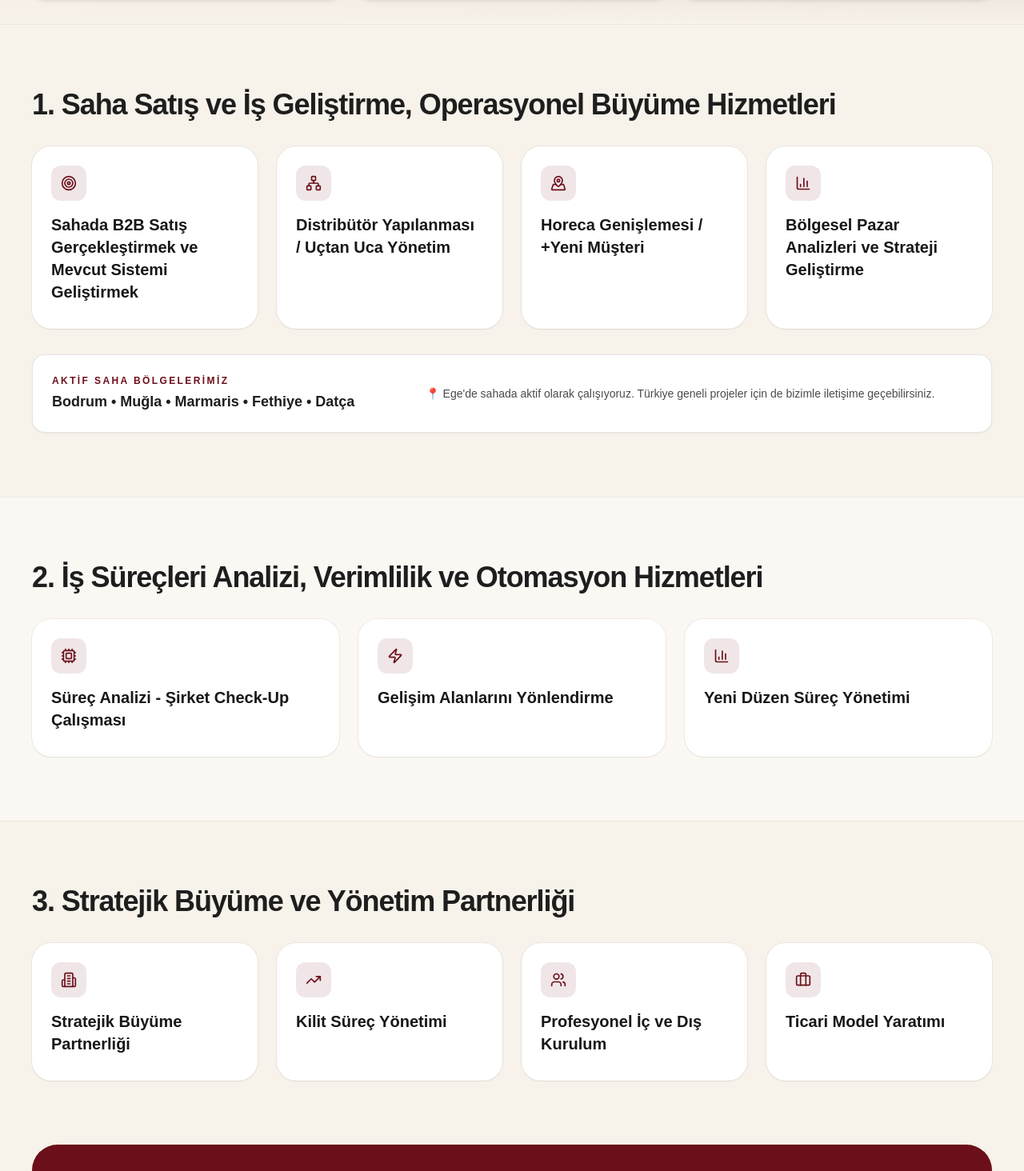
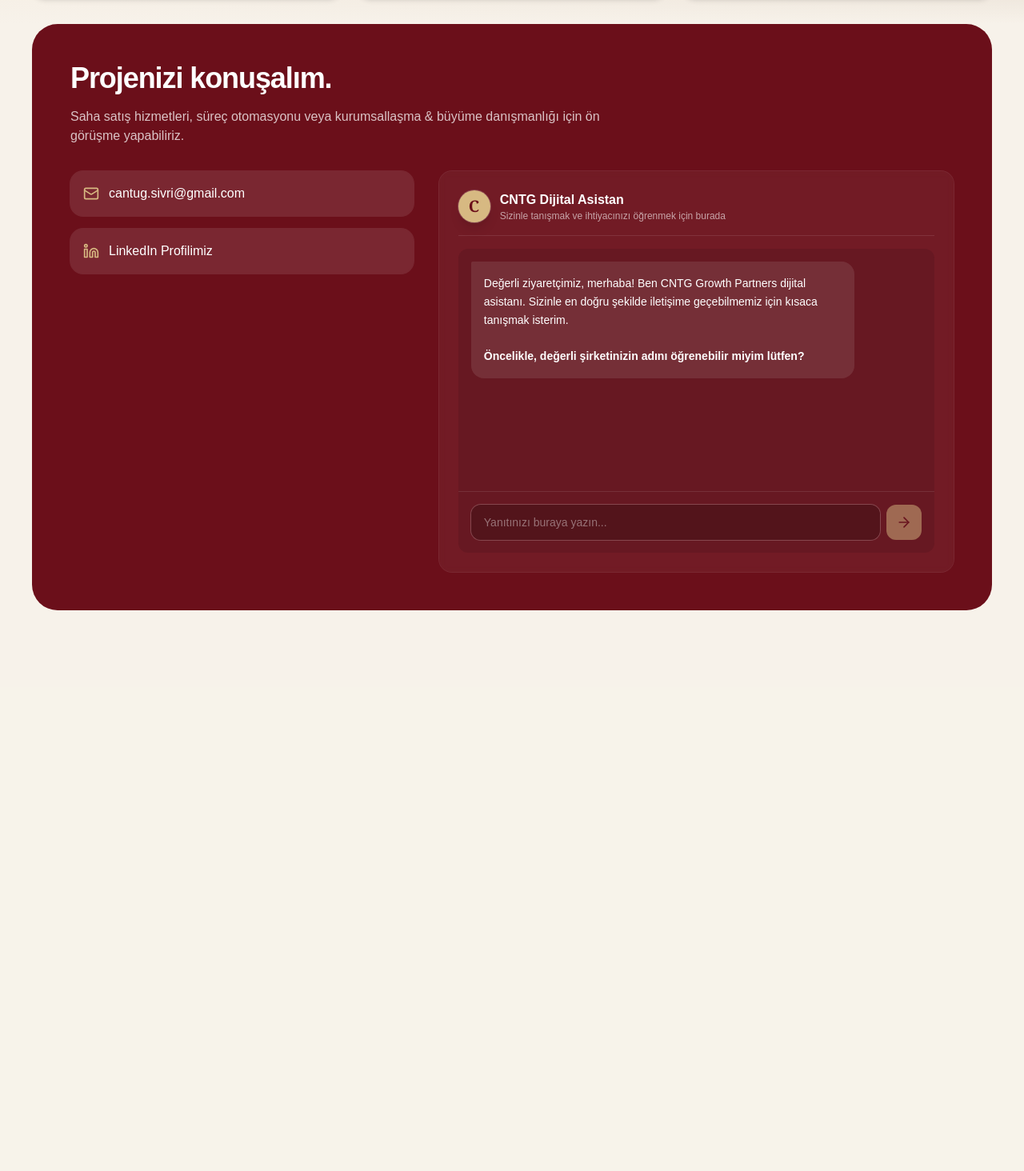
Before and after one commit to cantugsivri/cntg-site, a Next.js app: page / in a window 1280 px wide. Shown: the part 754-2218 px from the top of the page at 80% size. After the commit the page ends 1613 px from the top, so only its background shows below. Built offline with nearby package versions, Linux system fonts and the light colour scheme.

Commit message:
remove detail sections from main page, now on separate pages

```diff
--- a/app/page.tsx
+++ b/app/page.tsx
@@ -154,120 +154,6 @@
               </a>
             </div>
           </div>
-        </div>
-      </section>
-
-      {/* DETAILED SECTION 1: SAHA SATIŞ, BÜYÜME VE OPERASYON HİZMETLERİ */}
-      <section id="saha-hizmetleri" className="mx-auto max-w-7xl px-4 py-12 sm:px-6 sm:py-20 lg:px-10 w-full border-t border-black/5">
-        <div className="flex flex-col md:flex-row md:items-end justify-between mb-8 gap-4">
-          <div>
-            <h2 className="text-2xl font-bold tracking-[-0.03em] sm:text-4xl">
-              1. Saha Satış ve İş Geliştirme, Operasyonel Büyüme Hizmetleri
-            </h2>
-          </div>
-        </div>
-
-        <div className="grid gap-6 md:grid-cols-2 lg:grid-cols-4">
-          <ServiceCard
-            icon={<Target />}
-            title="Sahada B2B Satış Gerçekleştirmek ve Mevcut Sistemi Geliştirmek"
-            text=""
-          />
-          <ServiceCard
-            icon={<Network />}
-            title="Distribütör Yapılanması / Uçtan Uca Yönetim"
-            text=""
-          />
-          <ServiceCard
-            icon={<MapPinned />}
-            title="Horeca Genişlemesi / +Yeni Müşteri"
-            text=""
-          />
-          <ServiceCard
-            icon={<BarChart3 />}
-            title="Bölgesel Pazar Analizleri ve Strateji Geliştirme"
-            text=""
-          />
-        </div>
-
-        {/* Regional Focus Banner */}
-        <div className="mt-8 rounded-2xl border border-black/10 bg-white p-5 shadow-sm sm:p-6">
-          <div className="grid gap-3 sm:grid-cols-[0.8fr_1.2fr] sm:items-center">
-            <div>
-              <p className="text-xs font-semibold tracking-[0.2em] text-[#6B0F1A] uppercase">
-                AKTİF SAHA BÖLGELERİMİZ
-              </p>
-              <h3 className="mt-1 text-lg font-bold">
-                <span className="font-extrabold">Bodrum</span> • Muğla • Marmaris • Fethiye • Datça
-              </h3>
-            </div>
-            <p className="text-sm font-medium text-[#4B4B4B]">
-              📍 Ege&apos;de sahada aktif olarak çalışıyoruz. Türkiye geneli projeler için de bizimle iletişime geçebilirsiniz.
-            </p>
-          </div>
-        </div>
-      </section>
-
-      {/* DETAILED SECTION 2: İŞ SÜREÇLERİ OTOMASYONU, VERİMLİLİK VE ANALİZ ÇALIŞMALARI */}
-      <section id="otomasyon-analiz" className="mx-auto max-w-7xl px-4 py-12 sm:px-6 sm:py-20 lg:px-10 w-full border-t border-black/5 bg-white/40">
-        <div className="flex flex-col md:flex-row md:items-end justify-between mb-8 gap-4">
-          <div>
-            <h2 className="text-2xl font-bold tracking-[-0.03em] sm:text-4xl">
-              2. İş Süreçleri Analizi, Verimlilik ve Otomasyon Hizmetleri
-            </h2>
-          </div>
-        </div>
-
-        <div className="grid gap-6 md:grid-cols-2 lg:grid-cols-3">
-          <ServiceCard
-            icon={<Cpu />}
-            title="Süreç Analizi - Şirket Check-Up Çalışması"
-            text=""
-          />
-          <ServiceCard
-            icon={<Zap />}
-            title="Gelişim Alanlarını Yönlendirme"
-            text=""
-          />
-          <ServiceCard
-            icon={<BarChart3 />}
-            title="Yeni Düzen Süreç Yönetimi"
-            text=""
-          />
-        </div>
-      </section>
-
-      {/* DETAILED SECTION 3: STRATEJİK BÜYÜME VE YÖNETİM PARTNERLİĞİ */}
-      <section id="kurumsallik-mentorluk" className="mx-auto max-w-7xl px-4 py-12 sm:px-6 sm:py-20 lg:px-10 w-full border-t border-black/5">
-        <div className="flex flex-col md:flex-row md:items-end justify-between mb-8 gap-4">
-          <div>
-            <h2 className="text-2xl font-bold tracking-[-0.03em] sm:text-4xl">
-              3. Stratejik Büyüme ve Yönetim Partnerliği
-            </h2>
-          </div>
-        </div>
-
-        <div className="grid gap-6 md:grid-cols-2 lg:grid-cols-4">
-          <ServiceCard
-            icon={<Building2 />}
-            title="Stratejik Büyüme Partnerliği"
-            text=""
-          />
-          <ServiceCard
-            icon={<TrendingUp />}
-            title="Kilit Süreç Yönetimi"
-            text=""
-          />
-          <ServiceCard
-            icon={<Users />}
-            title="Profesyonel İç ve Dış Kurulum"
-            text=""
-          />
-          <ServiceCard
-            icon={<Briefcase />}
-            title="Ticari Model Yaratımı"
-            text=""
-          />
         </div>
       </section>
 
```
